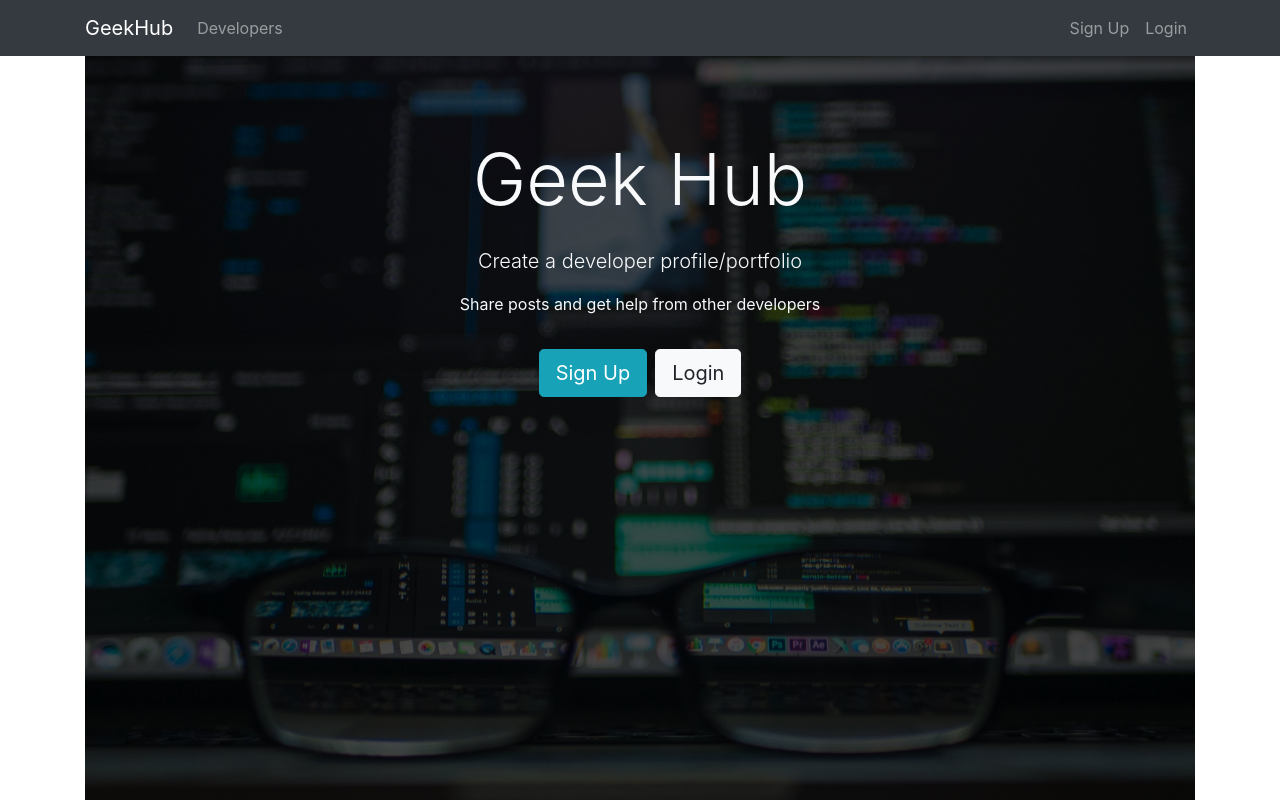
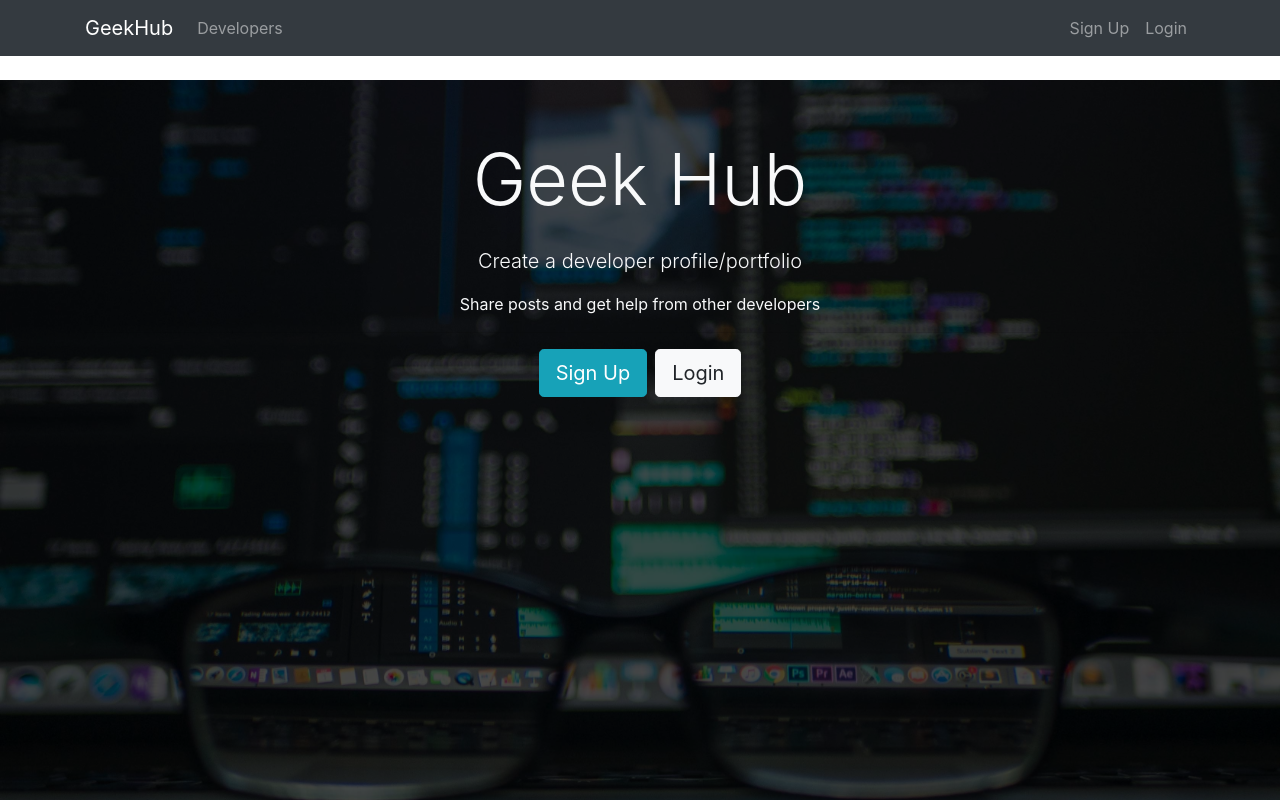
Before and after one commit to KelvinMitaki/MERN_STACK_FULL_PROJECT, a React (Create React App) app in the folder client/: page / in a window 1280 px wide. Shown: the top 800 px of the page. Built offline with nearby package versions, Linux system fonts and the light colour scheme.

Commit message:
new changes made

```diff
--- a/client/src/App.css
+++ b/client/src/App.css
@@ -37,3 +37,6 @@ img {
 .form-control::placeholder {
   color: #bbb !important;
 }
+.overflow {
+  overflow: hidden;
+}
--- a/client/src/App.js
+++ b/client/src/App.js
@@ -50,10 +50,12 @@ function App() {
       <Router>
         <div className="App">
           <Navbar />
+          <div className="overflow">
+            <Route exact path="/" component={Landing} />
+          </div>
 
           <div className="container clear-top">
             <Switch>
-              <Route exact path="/" component={Landing} />
               <Route exact path="/register" component={Register} />
               <Route exact path="/login" component={Login} />
               <Route exact path="/profiles" component={Profiles} />
```
